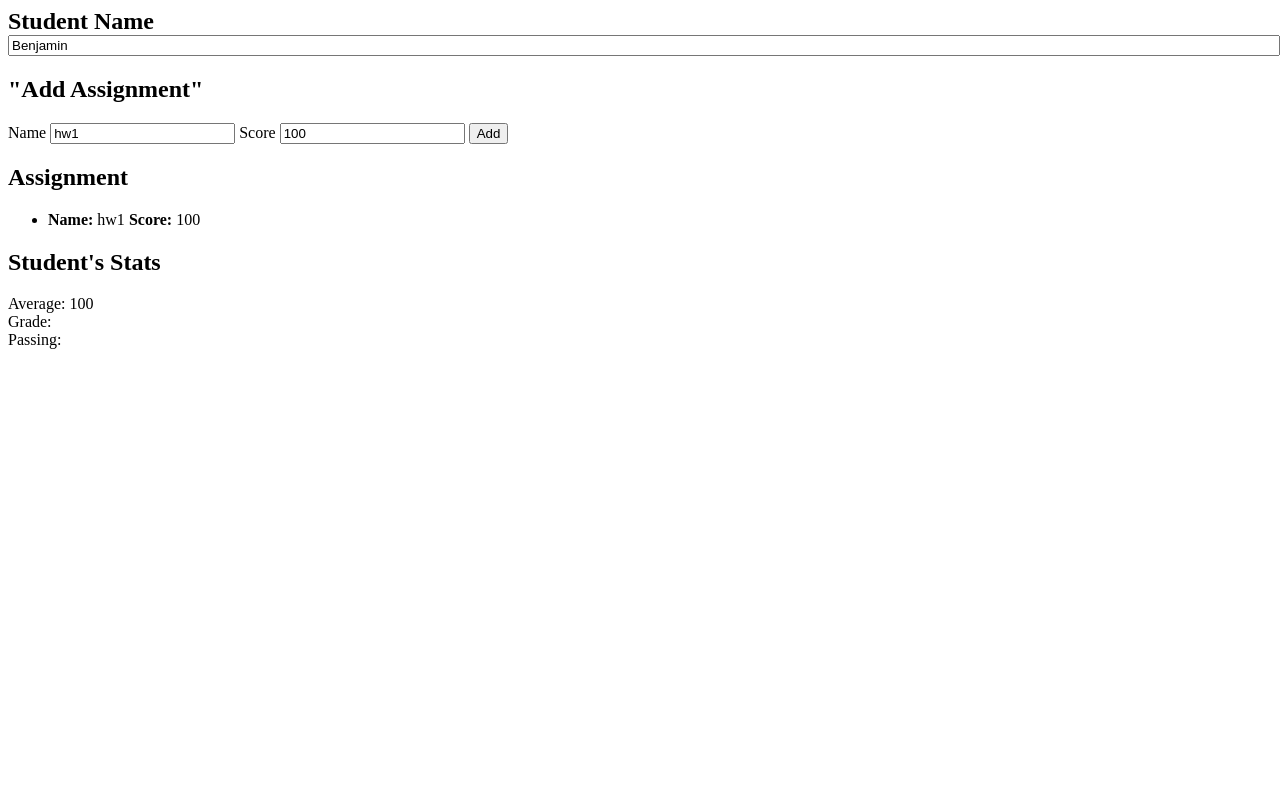
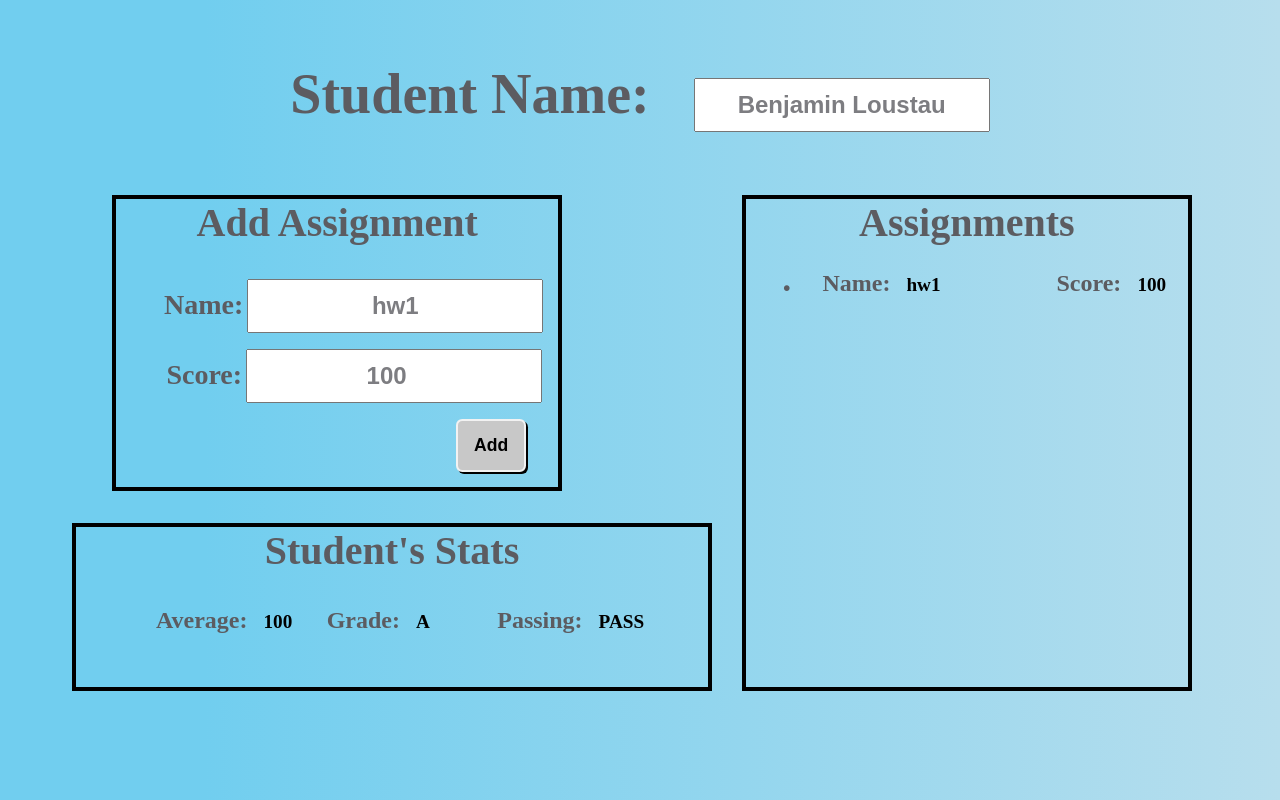
Before and after one commit to benloustau/StudentGrade, a plain HTML site: page index.html in a window 1280 px wide. Both pictures are taken after a click on the button "Add". Drawn offline with nearby package versions, Linux system fonts and the light colour scheme.

Commit message:
final commit

```diff
--- /dev/null
+++ b/index.css
@@ -0,0 +1,166 @@
+html{
+	background: rgba(113,206,239,1);
+background: -moz-linear-gradient(left, rgba(113,206,239,1) 0%, rgba(113,206,239,1) 16%, rgba(183,222,237,1) 100%);
+background: -webkit-gradient(left top, right top, color-stop(0%, rgba(113,206,239,1)), color-stop(16%, rgba(113,206,239,1)), color-stop(100%, rgba(183,222,237,1)));
+background: -webkit-linear-gradient(left, rgba(113,206,239,1) 0%, rgba(113,206,239,1) 16%, rgba(183,222,237,1) 100%);
+background: -o-linear-gradient(left, rgba(113,206,239,1) 0%, rgba(113,206,239,1) 16%, rgba(183,222,237,1) 100%);
+background: -ms-linear-gradient(left, rgba(113,206,239,1) 0%, rgba(113,206,239,1) 16%, rgba(183,222,237,1) 100%);
+background: linear-gradient(to right, rgba(113,206,239,1) 0%, rgba(113,206,239,1) 16%, rgba(183,222,237,1) 100%);
+filter: progid:DXImageTransform.Microsoft.gradient( startColorstr='#71ceef', endColorstr='#b7deed', GradientType=1 );
+
+}
+
+#nav{
+	margin-top: 1em;
+	width:100%;
+	display:inline-block;
+	text-align: center;
+}
+
+h1{
+	font-weight: bold;
+	font-size: 3.5em;
+	color:#5C5C61;
+}
+
+.StudentName{
+	display:inline-block;
+
+}
+
+input{
+	width:12em;
+	height:2em;
+	font-size: 1.5em;
+	font-weight: bold;
+	text-align: center;
+	color:#7D7D81;
+}
+
+#StudentNameLeft{
+	margin-right:.5em;
+}
+
+#StudentNameRight{
+	margin-left:.5em;
+}
+
+.float{
+	display:inline-block;
+}
+
+#left{
+	width:35%;
+	height:18em;
+	border: .25em solid black;
+	margin:2em 6.5em;
+}
+
+#right{
+	width:35%;
+	height:30.5em;
+	border: .25em solid black;
+	float:right;
+	margin-top: 2em;
+	margin-right:5em;
+}
+
+#footer{
+	border: .25em solid black;
+	width:50%;
+	height:10em;
+	margin-left: 4em;
+}
+
+h2{
+	font-weight: bold;
+	font-size: 2.5em;
+	color:#5C5C61;
+	text-align: center;
+	margin-top: -.00001em;
+}
+
+#name{
+	margin-bottom: 1em;
+	margin-left: 3em;
+}
+
+#score{
+	margin-bottom: 1em;
+	margin-left: 3.15em;
+}
+
+#button{
+	float:right;
+	margin-right:2em;
+}
+
+label{
+	font-size: 1.75em;
+	font-weight: bold;
+	color:#5C5C61;
+}
+
+button{
+	font-weight: bold;
+	font-size: 1.1em;
+	width:4em;
+	height:3em;
+	border:2.5px solid #F2F2F2;
+	border-radius: .35em;
+	background-color: #C8C8C8;
+	box-shadow: 2px 2px;
+}
+
+ul{
+	list-style: none;
+	margin-top: -2em;
+}
+
+ul li:before{
+	content: ".";
+	font-size:300%;
+	margin-right: .20em;
+	margin-left: -.1em;
+	color:#5C5C61;
+}
+
+li div{
+	display:inline-block;
+}
+
+strong{
+	margin-right: .5em;
+	font-weight: bold;
+	font-size: 1.5em;
+	color:#5C5C61;
+}
+
+.name{
+	margin-left: 1em;
+}
+
+.score{
+	margin-left: 7em;
+}
+
+span{
+	font-size: 1.2em;
+	font-weight: bold;
+}
+
+#average{
+	width:27%;
+	float:left;
+	margin-left: 5em;
+}
+
+#grade{
+	width:27%;
+	float:left;
+}
+
+#passing{
+	width:40%;
+	float:left;
+}
--- a/index.html
+++ b/index.html
@@ -2,65 +2,58 @@
 <html>
 	<head>
 		<script src="https://ajax.googleapis.com/ajax/libs/angularjs/1.3.15/angular.min.js"></script>
-		<style>
-
-		.StudentName{
-			width:100%;
-			height:20%;
-			margin:0 auto;
-			display:inline-block;
-		}
-
-
-
-
-
-
-		</style>
-
 		<script src="index.js"></script>
+		<link rel="stylesheet" href="index.css">
 		<title>Student Grade</title>
 	</head>
 	<body ng-app='StudentGrade'>
 	<div ng-controller="StudentCtrl as ctrl">
 
-		<div>
-			<h2 class="StudentName">Student Name</h2>
-			<input type="text" ng-model="ctrl.student.name" class="StudentName">
+		<div id="nav">
+			<h1 class="StudentName" id="StudentNameLeft">Student Name: </h1>
+			<input type="text" ng-model="ctrl.student.name" class="StudentName" id="StudentNameRight">
 		</div>
 
-		<div>
-			<h2>"Add Assignment"</h2>
-			<label>Name</label>
-			<input type="text" ng-model="ctrl.tempAssignment.name">
-			<label>Score</label>
-			<input type="number" ng-model="ctrl.tempAssignment.score">
-			<button ng-click="ctrl.update(ctrl.tempAssignment)">Add</button>
+		<div id="left" class="float">
+			<h2>Add Assignment</h2>
+			<div id="name">
+				<label>Name:</label>
+				<input type="text" ng-model="ctrl.tempAssignment.name">
+			</div>
+			<div id="score">
+				<label>Score:</label>
+				<input type="number" ng-model="ctrl.tempAssignment.score">
+			</div>
+			<div id="button"><button ng-click="ctrl.update(ctrl.tempAssignment)">Add</button></div>
 		</div>
 
-		<div>
-			<h2>Assignment</h2>
+		<div id="right" class="float">
+			<h2>Assignments</h2>
 				<ul>
 					<li ng-repeat="assignment in ctrl.student.assignments">
+					<div class="name">
 						<strong>Name:</strong>
 						<span ng-bind="assignment.name"></span>
+					</div>
+					<div class="score">
 						<strong>Score:</strong>
 						<span ng-bind="assignment.score"></span>
+					</div>
 					</li>
 				</ul>
 		</div>
 
-		<div>
+		<div id="footer">
 			<h2>Student's Stats</h2>
-			<div>Average:
+			<div id="average"><strong>Average:</strong>
 				<span ng-bind="ctrl.average"></span>
 			</div>
 
-			<div>Grade:
+			<div id="grade"><strong>Grade:</strong>
 				<span ng-bind="ctrl.grade"></span>
 			</div>
 
-			<div>Passing:
+			<div id="Passing"><strong>Passing:</strong>
 				<span ng-bind="ctrl.passing"></span>
 			</div>
 		</div>
--- a/index.js
+++ b/index.js
@@ -1,33 +1,51 @@
 var app = angular.module('StudentGrade', []);
 
-app.controller('StudentCtrl', function(Student, Assignment, StudentStats){
+app.controller('StudentCtrl', function(Student, Assignment, StudentStats, MAP){
 	var self = this;
 
-	self.student = new Student("Benjamin")
+		self.student = new Student("Benjamin Loustau")
 
-	self.tempAssignment = new Assignment("hw1", 100)
+		self.tempAssignment = new Assignment("hw1", 100)
 
 	self.update = function(assignment){
 		self.student.addAssignment(assignment)
 		self.average = StudentStats.average(self.student.assignments)
-	};
-
-
-
-
-
-
-
-
+		self.grade = StudentStats.grade(self.average)
+		self.passing = StudentStats.passing(self.average)
+		};
 
 });
+
+app.value("MAP", {
+	A: {
+		grade : "A",
+		passing : "PASS"
+	},
+	B: {
+		grade : "B",
+		passing : "PASS"
+	},
+	C: {
+		grade : "C",
+		passing : "PASS"
+	},
+	D: {
+		grade : "D",
+		passing : "PASS"
+	},
+	F: {
+		grade : "F",
+		passing : "FAIL"
+	}
+});
+
 
 app.factory("Student", function(){
 	function Student(name){
 		var self = this
 		self.name = name;
 		self.assignments = [];
-	}
+	};
 
 	Student.prototype.addAssignment = function(assignment){
 			var assignmentClone = angular.copy(assignment)
@@ -44,13 +62,14 @@ app.factory("Assignment", function(){
 		self.name = name;
 		self.score = score;
 
-	}
+	};
 
 	return Assignment
 
 });
 
-app.service("StudentStats", function(){
+
+app.service("StudentStats", function(MAP){
 	var self = this
 	self.average = function(assignments){
 		var total = 0
@@ -60,17 +79,30 @@ app.service("StudentStats", function(){
 
 		total = total / assignments.length
 		return total
-	}
 
-	self.grade = function(assignments){
-		var avg = self.average(assignments)
+	};
 
 
-	}
+	self.grade = function(average){
+			if (average >= 90) {
+				return MAP.A.grade;
+			} else if (average >= 80) {
+				return MAP.B.grade;
+			} else if (average >= 70) {
+				return MAP.C.grade;
+			} else if (average >= 60) {
+				return MAP.D.grade;
+			} else {
+				return MAP.F.grade;
+			}
+	};
 
-});
+	self.passing = function(average) {
+			if (average >= 60) {
+				return "PASS";
+			} else {
+				return "FAIL";
+			}
+	};
 
-app.service("Grade", {
-
-	20: ""
 })
```
Also changed, not shown: services.js (deleted).
